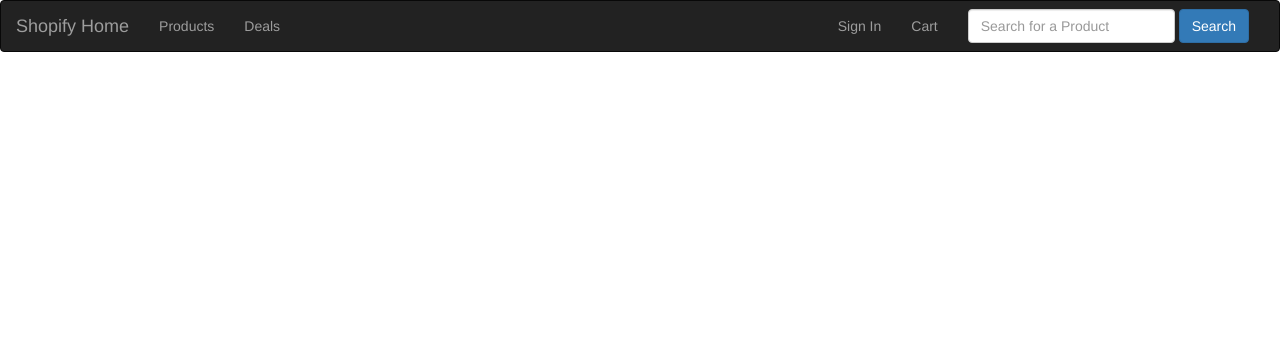
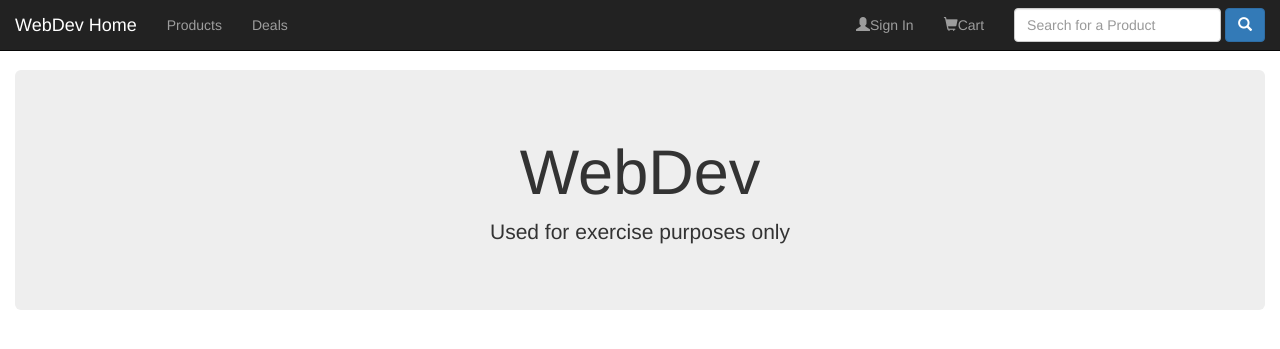
Before and after one commit to naisuuu/Exercises, a PHP site: page /Shopify/index1.php in a window 1280 px wide. Shown: the top 349 px of the page. Run offline with PHP 8.4, Linux system fonts and the light colour scheme.

Commit message:
header added

```diff
--- a/Shopify/index1.php
+++ b/Shopify/index1.php
@@ -18,13 +18,23 @@
 
 	<!-- Header -->
 	<header>
+		<div class='container-fluid'>
+			<div class='jumbotron text-center'>
+				<h1>WebDev</h1>
+				<p>Used for exercise purposes only</p>
+			</div>
+		</div>
 	</header>
-	<nav class='navbar navbar-inverse'>
+	<nav class='navbar navbar-inverse navbar-fixed-top'>
 		<div class='container-fluid'>
 			<header class='navbar-header'>
 				<button type='button' class='navbar-toggle' data-toggle='collapse'
-				data-target='#myNavbar'> Menu </button>
-				<a class='navbar-brand' href='index1.php'> Shopify Home </a>
+				data-target='#myNavbar'>
+				<span class='icon-bar'></span>
+				<span class='icon-bar'></span>
+				<span class='icon-bar'></span>
+				</button>
+				<a class='navbar-brand' href='index1.php'> WebDev Home </a>
 			</header>
 
 		<div class='collapse navbar-collapse' id='myNavbar'>
@@ -33,12 +43,12 @@
 				<li><a href='#'>Deals</a></li>
 			</ul>
 			<ul class='nav navbar-nav navbar-right'>
-				<li><a href='#'>Sign In</a></li>
-				<li><a href='#'>Cart</a></li>
+				<li><a href='#'><span class='glyphicon glyphicon-user'></span>Sign In</a></li>
+				<li><a href='#'><span class='glyphicon glyphicon-shopping-cart'></span>Cart</a></li>
 				<li>
 					<form class='navbar-form' action='#' method='POST'>
 							<input type='text' class='form-control'	placeholder='Search for a Product'>
-							<button type='submit' class='btn btn-primary'>Search </button>
+							<button type='submit' class='btn btn-primary'><span class='glyphicon glyphicon-search'></span> </button>
 					</form>
 				</li>
 			</ul>
--- /dev/null
+++ b/Shopify/style.css
@@ -0,0 +1,3 @@
+body {
+	margin-top:70px;
+}
```
